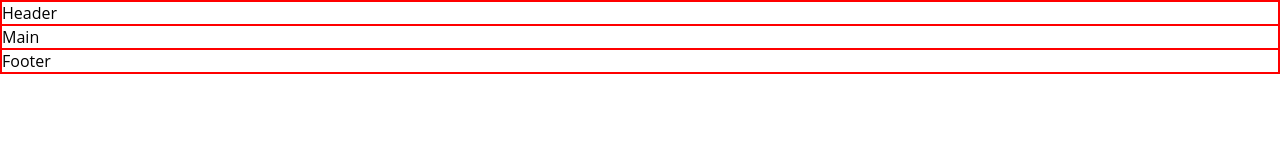
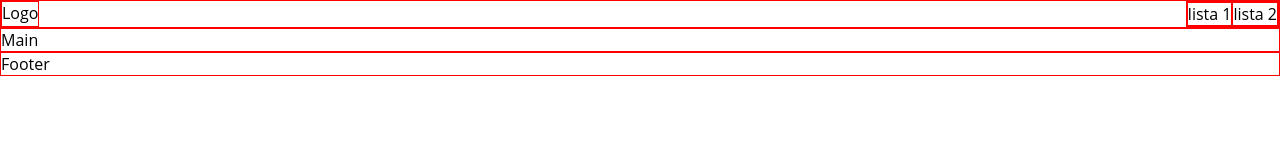
Before and after one commit to Andre050101/htmlcss-dropbox, a plain HTML site: page index.html in a window 1280 px wide. Drawn offline with Linux system fonts and the light colour scheme.

Commit message:
header structure

```diff
--- a/css/style.css
+++ b/css/style.css
@@ -15,3 +15,23 @@
 body{
     font-family: "Open Sans", sans-serif;
 }
+header{
+    width: 100%;
+}
+
+/*Flex-utilities*/
+.d-flex{
+    display: flex;
+}
+.s-between{
+    justify-content: space-between;
+}
+.flex-end{
+    justify-content: flex-end;
+}
+.flex-start{
+    justify-content: flex-end;
+}
+#logo{
+    height: 50px;
+}
--- a/index.html
+++ b/index.html
@@ -7,9 +7,23 @@
         <link rel="stylesheet" href="css/style.css">
     </head>
 
-    <body class="debug">
+    <body>
         <header class="debug">
-            Header
+            <nav class="d-flex s-between">
+                <div class="debug">
+                    Logo
+                </div>
+                <div class="debug d-flex s-between">
+                    <div class="debug">
+                        lista 1
+                    </div>
+                    <div class="debug">
+                        lista 2
+                    </div>
+                </div>
+            </nav>
+
+
         </header>
         <main class="debug">
             Main
```
